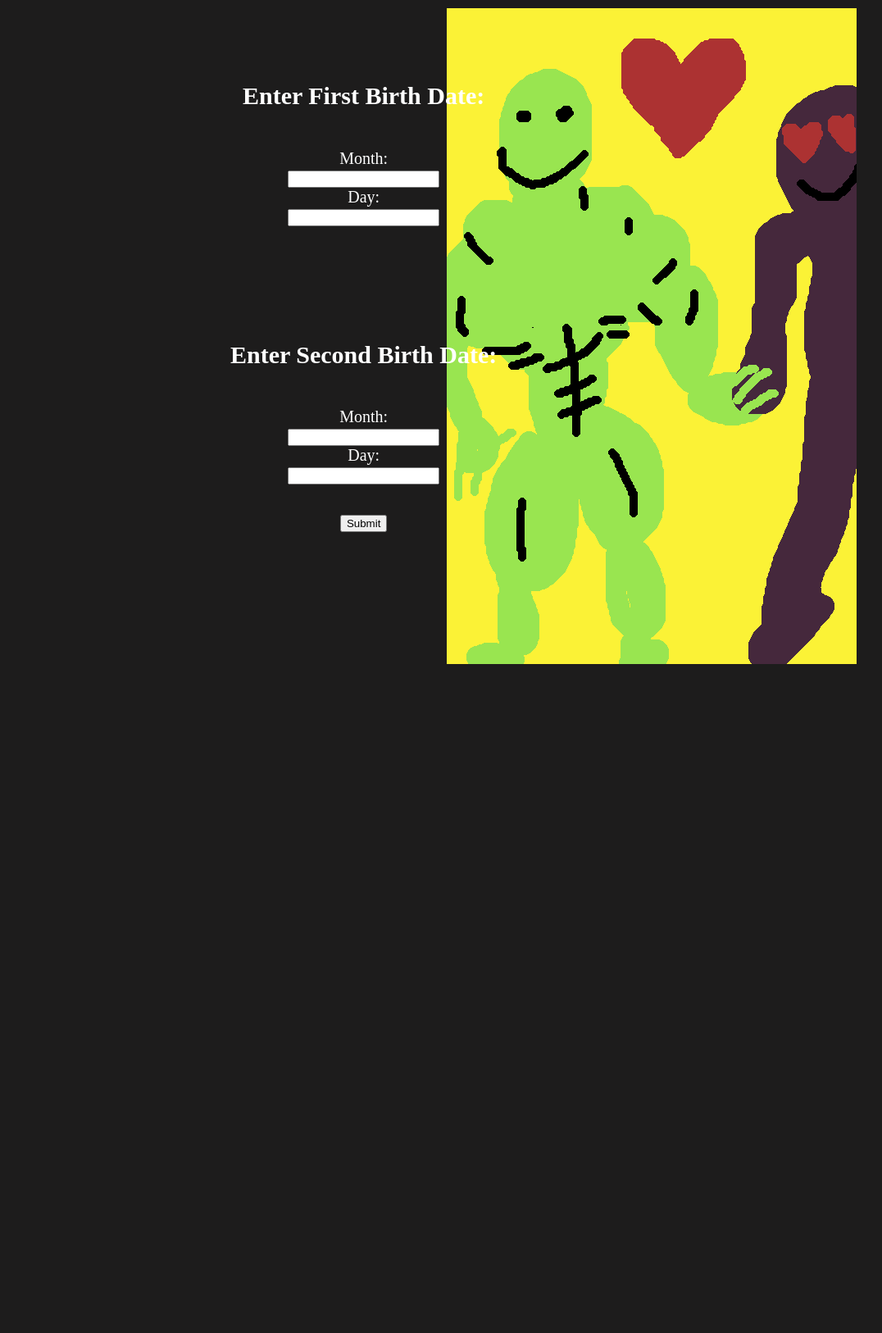
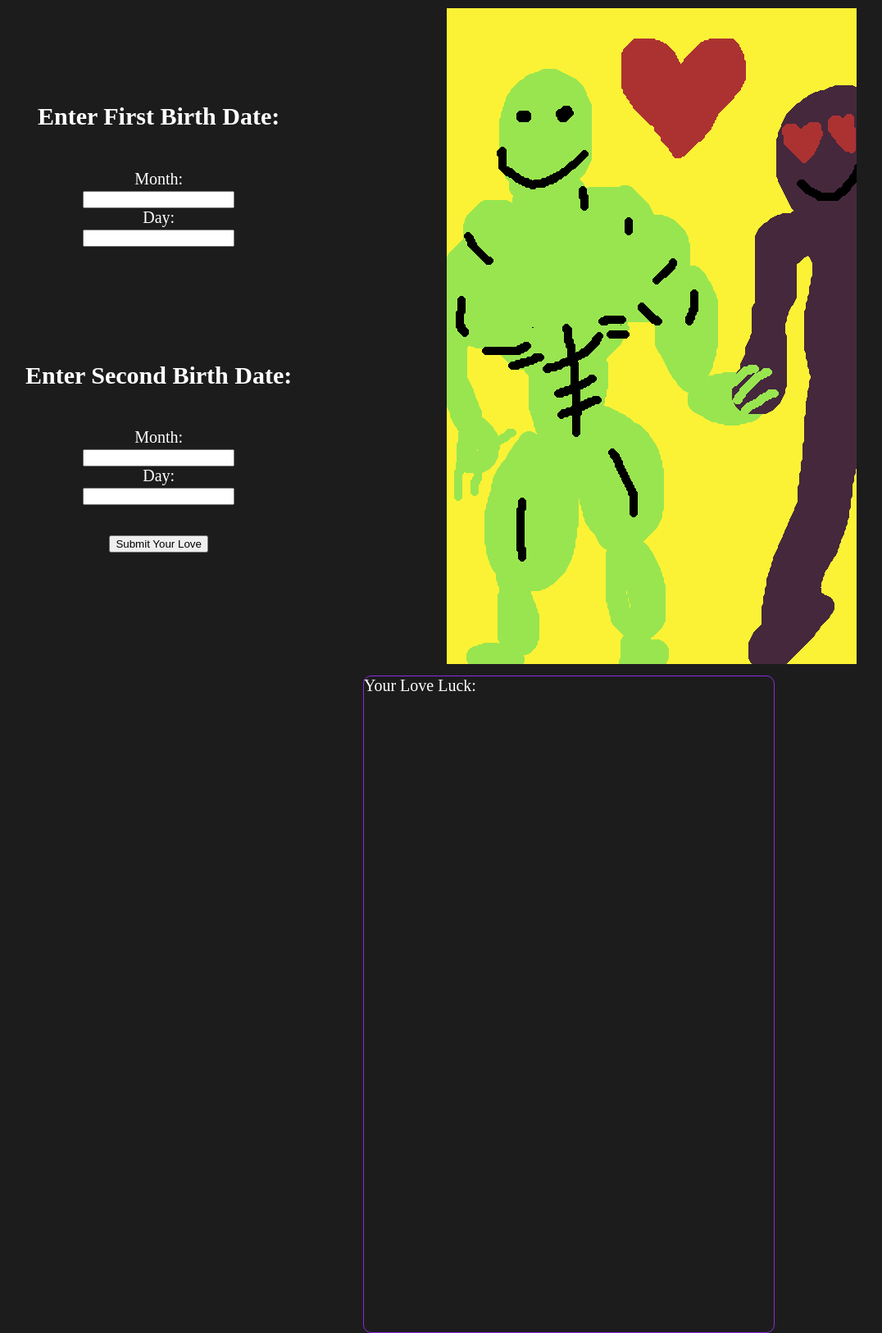
Before and after one commit to arod34/adamrademacher.com, a PHP site: page /LoveChecker.html in a window 1280 px wide. Shown: the part 143-1769 px from the top of the page at 82% size, without its empty margins (127-1203 px from the left). Before the commit the page ends 953 px from the top, so only its background shows below. Run offline with PHP 8.4, Linux system fonts and the light colour scheme.

Commit message:
love checker almost finished

```diff
--- a/LoveChecker.html
+++ b/LoveChecker.html
@@ -6,6 +6,7 @@
     <meta name="viewport" content="width=device-width, initial-scale=1.0">
     <title>Adam's Horoscope Corner</title>
     <link rel="stylesheet" href="styles.css"></link>
+    <script defer src="lovecheckerjs.js"></script>
 </head>
 <body style="background-color: rgb(29, 28, 28);">
 
@@ -54,7 +55,7 @@
 
 
         <h2>
-            <input type="submit" value="Submit">
+            <button id="loveluckbutton">Submit Your Love</button>
         </h2>
 
 
@@ -67,6 +68,11 @@
         <img  src="pics/test.png"></img>
     </div>
 
+    <div id="loveluck">
+        Your Love Luck:
+       <p id="lovedescription2"></p>
+    </div>
+
 
 
 
--- /dev/null
+++ b/lovecheckerjs.js
@@ -0,0 +1,16 @@
+const loveButton = document.getElementById('loveluckbutton');
+var loveDesc = [
+    'Tears are ahead if you continue to pursue this certain comeone. Better luck next time',
+    'Your arguments will bring you two closer together. Dont let your differences get in between you too much'
+
+];
+
+loveButton.addEventListener('click', () =>{
+    var randomNum = Math.floor(Math.random() * loveDesc.length);
+    loveDescription(randomNum);
+})
+
+function loveDescription(randomNum){
+    document.getElementById("lovedescription2").innerHTML = '';
+     document.getElementById("lovedescription2").innerHTML = loveDesc[randomNum];
+}
--- a/scripts.js
+++ b/scripts.js
@@ -23,6 +23,7 @@ overlay.addEventListener('click', () =>{
     })
 })
 
+
 function openPic(pic){
     if (pic == null) return;
     pic.classList.add('active');
--- a/styles.css
+++ b/styles.css
@@ -219,10 +219,9 @@ nav a:hover::before{
 .firstDate {
     font-size: 1.25rem;
     color: white;
-    left: 300px;
-    top: 75px;
-    display: inline-block;
-    margin-left: 100px;
+    float: left;
+    margin-top: 100px;
+    margin-left: 150px;
     position: relative;
 
 }
@@ -235,3 +234,15 @@ nav a:hover::before{
     margin-right: 100px;
     margin-top: 10px;
 }
+
+#loveluck {
+    font-size: 1.25rem;
+    color: white;
+    border:1px solid blueviolet;
+    border-radius: 10px;
+    width: 500px;
+    height: 800px;
+    margin-right: 200px;
+    margin-top: 10px;
+    float: right;
+}
```
